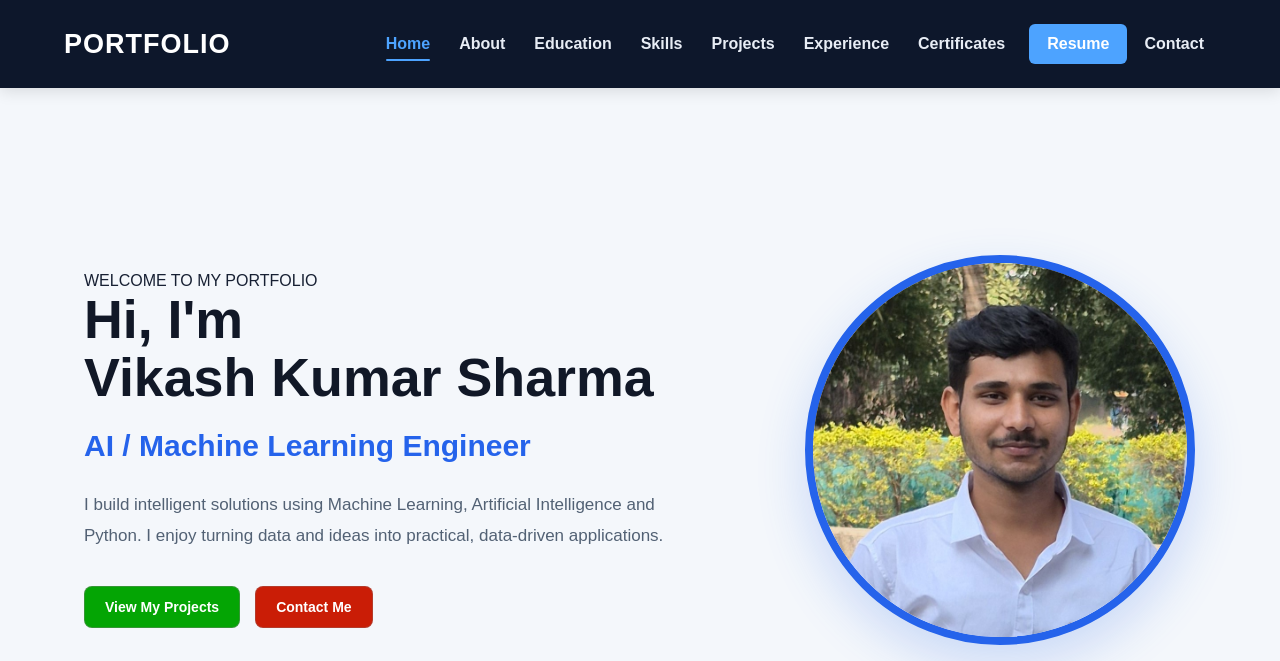
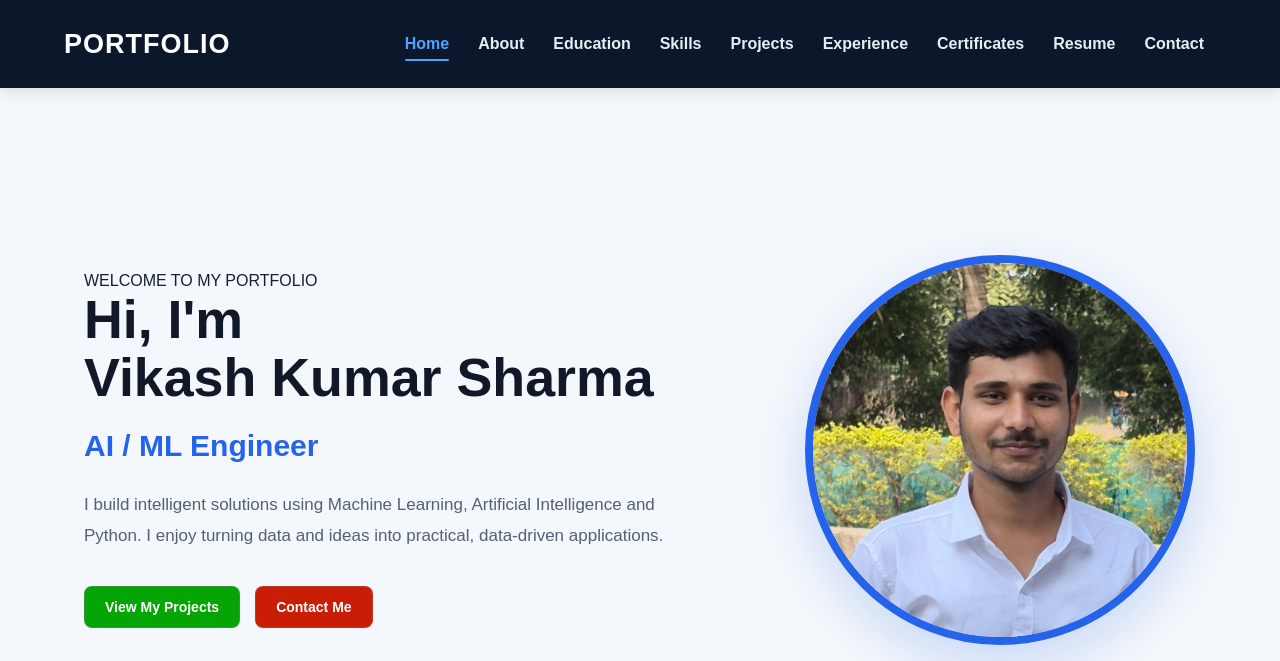
Before and after one commit to vikashkumar97983282-glitch/Portfolio, a Flask app: page / in a window 1280 px wide. Shown: the top 661 px of the page. Run offline with Flask 3, Linux system fonts and the light colour scheme.

Commit message:
remove button on resume buttton and change css.

```diff
--- a/app/static/css/style.css
+++ b/app/static/css/style.css
@@ -146,7 +146,7 @@ body {
 ========================================================= */
 
 .resume-btn {
-    background: #4da3ff;
+    /* background: #4da3ff; */
 
     color: white !important;
 
@@ -158,9 +158,11 @@ body {
 }
 
 .resume-btn:hover {
-    background: #328ee8;
-
-    color: white !important;
+    /* background: #328ee8; */
+
+    /* color: white !important; */
+
+    color: #4da3ff;
 
     transform: translateY(-2px);
 }
--- a/app/templates/base.html
+++ b/app/templates/base.html
@@ -69,7 +69,7 @@
 
                 <!-- Resume Button -->
                 <a href="{{ url_for('resume.resume') }}"
-                   class="resume-btn">
+                   class="{% if request.endpoint == 'resume.resume' %}active{% endif %}">
                     Resume
                 </a>
 
--- a/app/templates/home.html
+++ b/app/templates/home.html
@@ -21,7 +21,7 @@
             </h1>
 
             <h2>
-                AI / Machine Learning Engineer
+                AI / ML Engineer
             </h2>
 
             <p class="hero-description">
```
